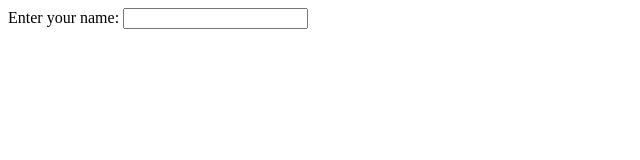
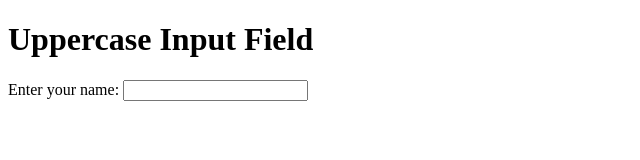
Before and after one commit to acciojob/capitalise-name-niraj2024407, a website: page main.html in a window 1280 px wide. Shown: the whole page, without its empty margins (0-640 px from the left). Drawn offline with Linux system fonts and the light colour scheme.

Commit message:
created a submission

```diff
--- a/main.html
+++ b/main.html
@@ -3,7 +3,11 @@
   <head>
   </head>
   <body>
-    Enter your name: <input type="text" id="fname">
+    <h1>Uppercase Input Field</h1>
+    <form>
+        <label for="fname">Enter your name:</label>
+        <input type="text" id="fname" name="fname">
+    </form>
 
 	<script type="text/javascript" src="./script.js">
 	</script>
--- a/script.js
+++ b/script.js
@@ -1,5 +1,6 @@
 //your JS code here. If required.
 function toUppercase() {
-	document.getElementById("fname").addEventListener("blur", function() {
-      this.value = this.value.toUpperCase();
+	 document.getElementById('fname').addEventListener('blur', function() {
+            this.value = this.value.toUpperCase();
+        });
 }
--- a/styles.css
+++ b/styles.css
@@ -1 +1,20 @@
 /*  your css code here. If applicable */
+ body {
+            font-family: Arial, sans-serif;
+            max-width: 600px;
+            margin: 50px auto;
+            padding: 20px;
+        }
+        label {
+            display: block;
+            margin-bottom: 10px;
+            font-weight: bold;
+        }
+        input[type="text"] {
+            width: 100%;
+            padding: 10px;
+            font-size: 16px;
+            border: 1px solid #ccc;
+            border-radius: 4px;
+            box-sizing: border-box;
+        }
```
